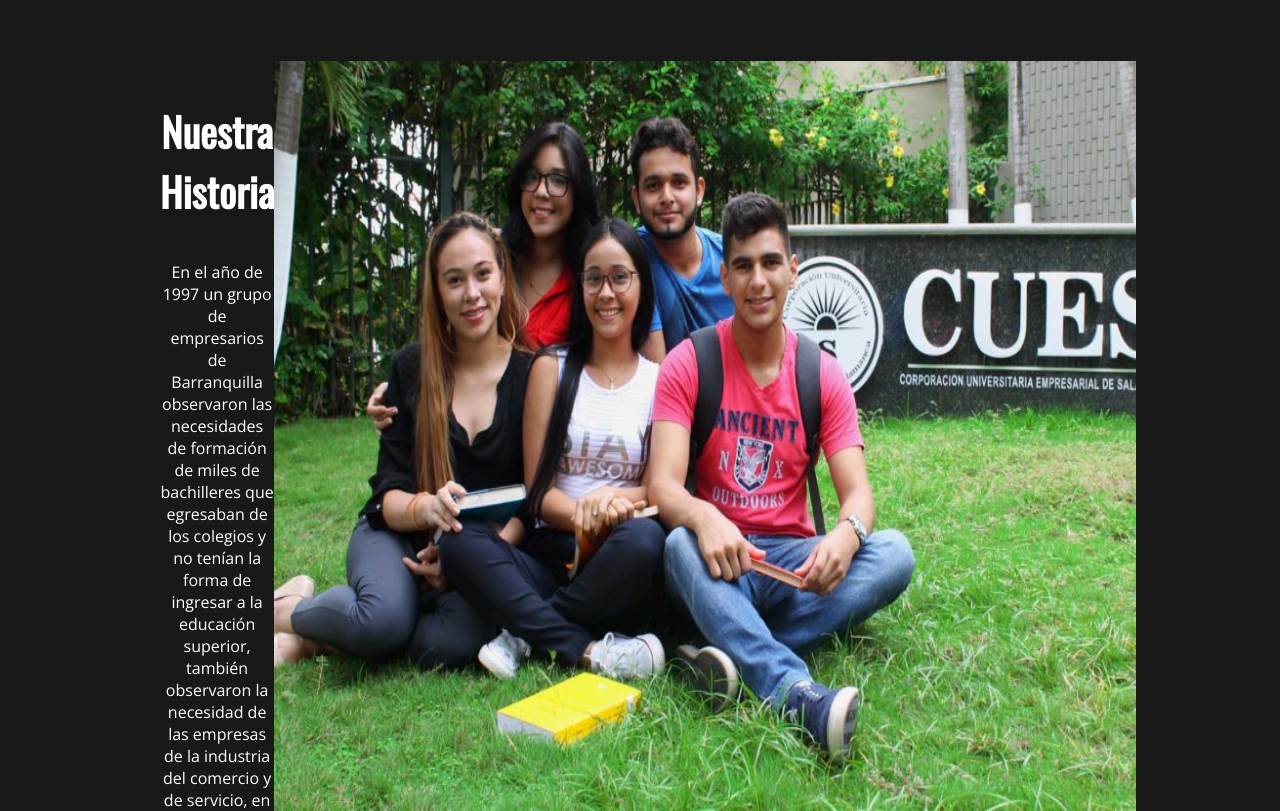
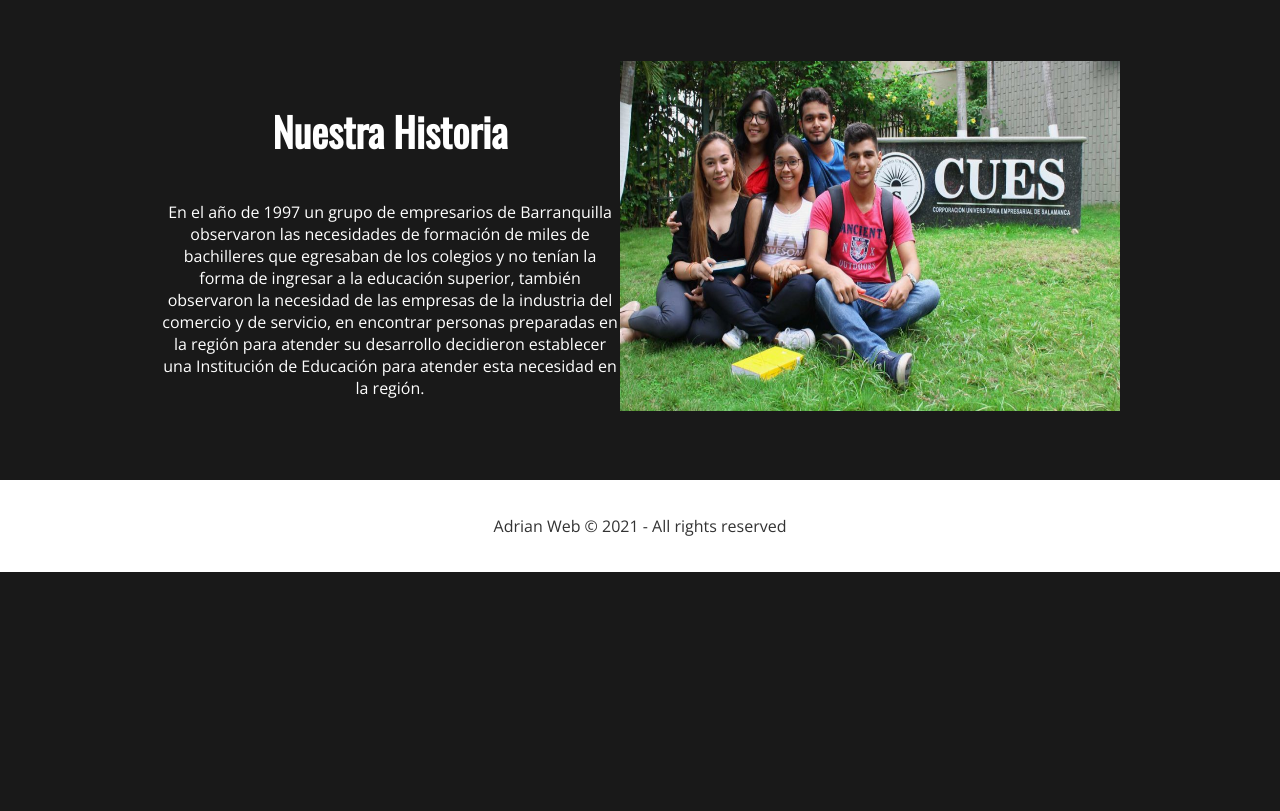
Before and after one commit to AdrianAraujo15/Pagina-Web, a plain HTML site: page index.html in a window 1280 px wide. Shown: the part 1761-2572 px from the top of the page. After the commit the page ends 2333 px from the top, so only its background shows below. Drawn offline with nearby package versions, Linux system fonts and the light colour scheme.

Commit message:
Update index.html

```diff
--- a/index.html
+++ b/index.html
@@ -85,7 +85,7 @@
             </p>
           </div>
           <div class="center">
-            <img src="img/foto.jpg" width="1000" height="750" alt="Foto Cues" class="Historia">
+            <img src="img/foto.jpg" width="500" height="350" alt="Foto Cues" class="Historia">
           </div>
         </div>
       </div>
```
